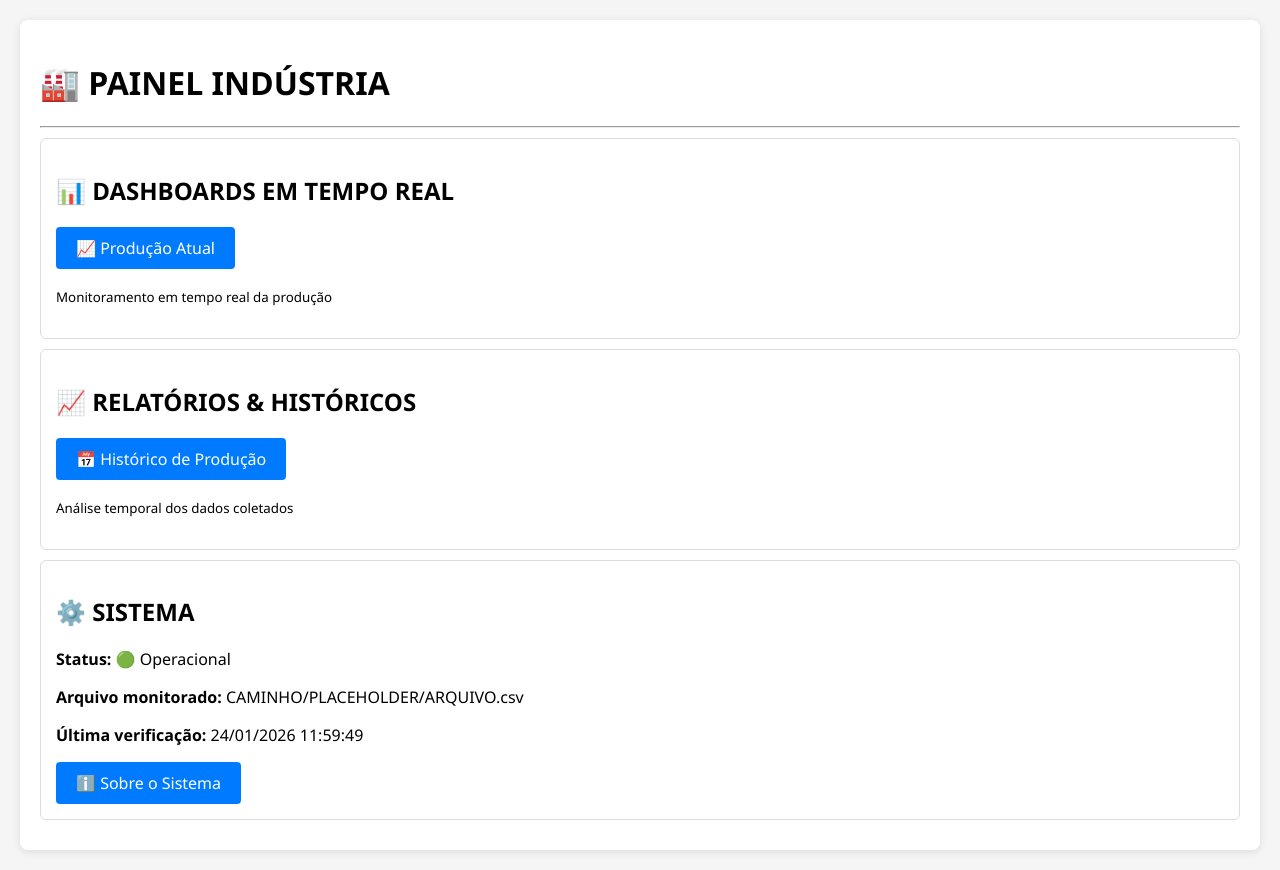
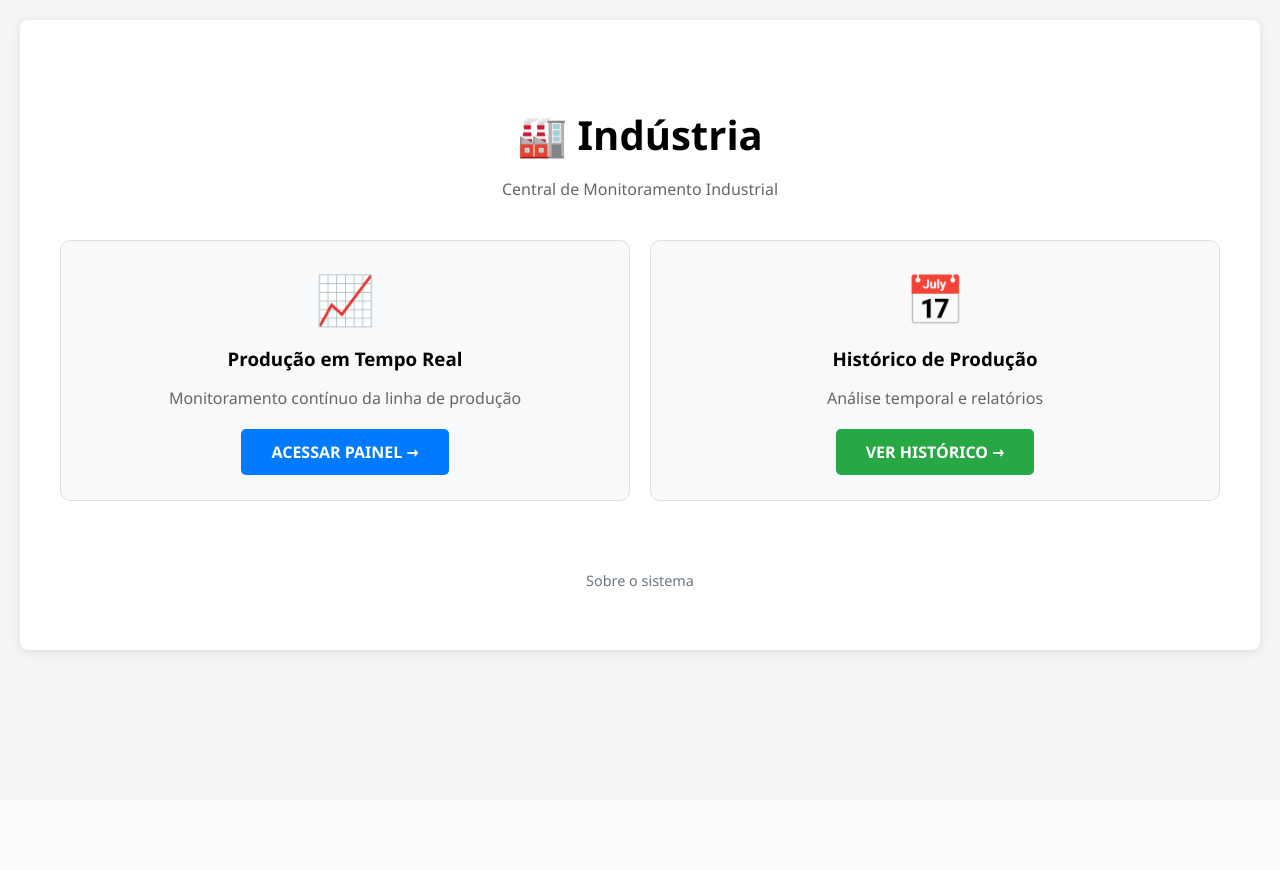
Before and after one commit to pablosscosta/painel-web, a Flask app: page / in a window 1280 px wide. After the commit the page ends 655 px from the top, so only its background shows below. Run offline with Flask 3, Linux system fonts and the light colour scheme.

Commit message:
fix: muda e simplifica o design da página inicial

```diff
--- a/backend/routes/home.py
+++ b/backend/routes/home.py
@@ -6,7 +6,5 @@ from config import config
 def home():
     return render_template(
         "home.html",
-        fabrica_nome="Indústria",  # Podemos mover para config.py depois
-        arquivo_monitorado=config.CSV_PATH,
-        ultima_verificacao=datetime.now().strftime("%d/%m/%Y %H:%M:%S")
+        fabrica_nome="Indústria"
     )
--- a/backend/templates/home.html
+++ b/backend/templates/home.html
@@ -3,37 +3,35 @@
 {% block title %}Painel {{ fabrica_nome }}{% endblock %}
 
 {% block content %}
-<h1>🏭 PAINEL {{ fabrica_nome|upper }}</h1>
-<hr>
+<div style="text-align: center; padding: 40px 20px;">
+    <h1 style="font-size: 2.5em; margin-bottom: 10px;">🏭 {{ fabrica_nome }}</h1>
+    <p style="color: #666; margin-bottom: 40px;">Central de Monitoramento Industrial</p>
 
-<div class="card">
-    <h2>📊 DASHBOARDS EM TEMPO REAL</h2>
+    <div style="display: grid; grid-template-columns: repeat(auto-fit, minmax(300px, 1fr)); gap: 20px; margin-top: 40px;">
+        <!-- Card Produção -->
+        <div style="border: 1px solid #e0e0e0; border-radius: 10px; padding: 25px; text-align: center; background: #f8f9fa;">
+            <div style="font-size: 3em; margin-bottom: 15px;">📈</div>
+            <h3 style="margin: 0 0 10px 0;">Produção em Tempo Real</h3>
+            <p style="color: #666; margin-bottom: 20px;">Monitoramento contínuo da linha de produção</p>
+            <a href="{{ url_for('painel_prod') }}" style="display: inline-block; padding: 12px 30px; background: #007bff; color: white; text-decoration: none; border-radius: 5px; font-weight: bold;">
+                ACESSAR PAINEL →
+            </a>
+        </div>
 
-    <a href="{{ url_for('painel_prod') }}" class="btn">
-        📈 Produção Atual
-    </a>
+        <!-- Card Histórico -->
+        <div style="border: 1px solid #e0e0e0; border-radius: 10px; padding: 25px; text-align: center; background: #f8f9fa;">
+            <div style="font-size: 3em; margin-bottom: 15px;">📅</div>
+            <h3 style="margin: 0 0 10px 0;">Histórico de Produção</h3>
+            <p style="color: #666; margin-bottom: 20px;">Análise temporal e relatórios</p>
+            <a href="{{ url_for('historico') }}" style="display: inline-block; padding: 12px 30px; background: #28a745; color: white; text-decoration: none; border-radius: 5px; font-weight: bold;">
+                VER HISTÓRICO →
+            </a>
+        </div>
+    </div>
 
-    <p><small>Monitoramento em tempo real da produção</small></p>
-</div>
-
-<div class="card">
-    <h2>📈 RELATÓRIOS & HISTÓRICOS</h2>
-
-    <a href="{{ url_for('historico') }}" class="btn">
-        📅 Histórico de Produção
-    </a>
-
-    <p><small>Análise temporal dos dados coletados</small></p>
-</div>
-
-<div class="card">
-    <h2>⚙️ SISTEMA</h2>
-    <p><strong>Status:</strong> 🟢 Operacional</p>
-    <p><strong>Arquivo monitorado:</strong> {{ arquivo_monitorado }}</p>
-    <p><strong>Última verificação:</strong> {{ ultima_verificacao }}</p>
-
-    <a href="{{ url_for('sobre') }}" class="btn">
-        ℹ️ Sobre o Sistema
-    </a>
+    <!-- Rodapé minimalista -->
+    <div style="margin-top: 50px; padding-top: 20px; color: #888; font-size: 0.9em;">
+        <a href="{{ url_for('sobre') }}" style="color: #6c757d; text-decoration: none;">Sobre o sistema</a>
+    </div>
 </div>
 {% endblock %}
```
